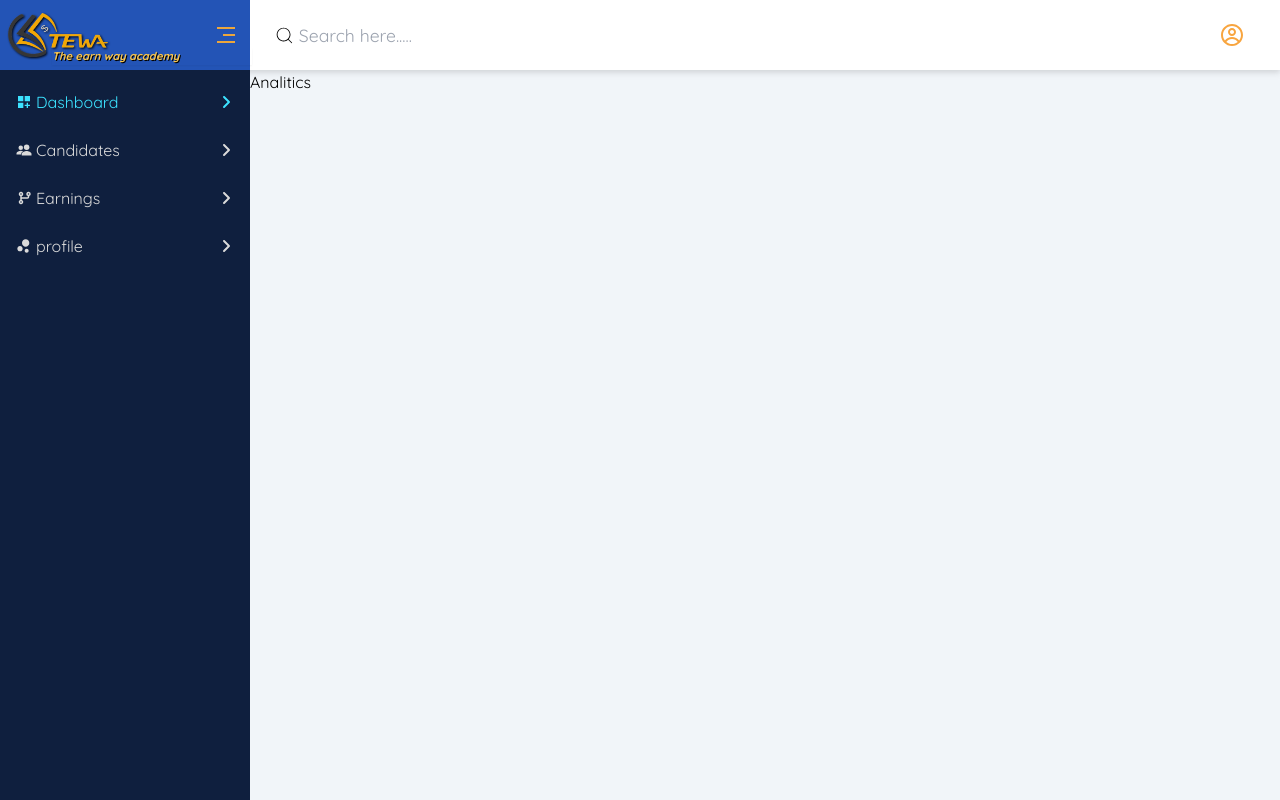
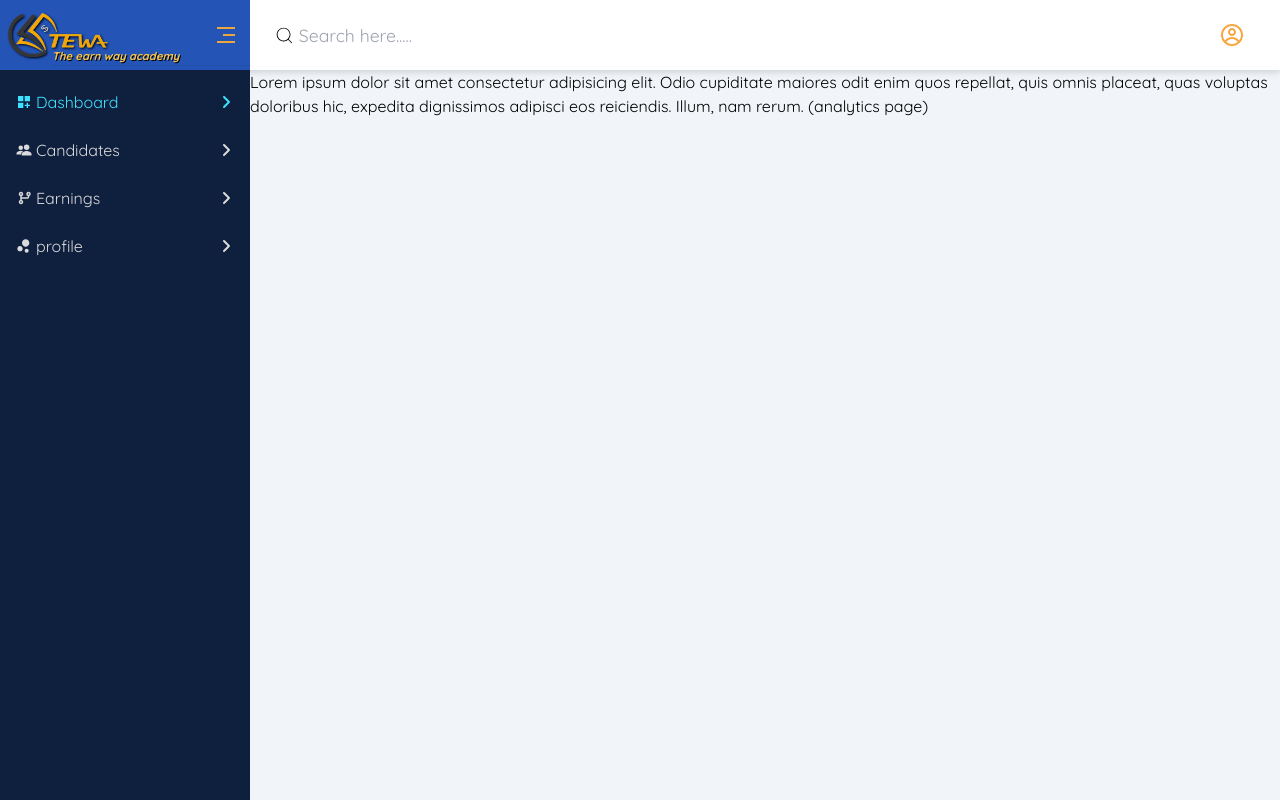
Before and after one commit to hmnazmul24/theearnwayacademy, a Next.js app: page /dashboard/analytics in a window 1280 px wide. Built offline with nearby package versions, Linux system fonts and the light colour scheme; a web font is replaced by a local one.

Commit message:
analytics page ui changed

```diff
--- a/app/dashboard/analytics/page.tsx
+++ b/app/dashboard/analytics/page.tsx
@@ -1,7 +1,14 @@
 import React from "react";
 
 const Analitics = () => {
-  return <div>Analitics</div>;
+  return (
+    <div>
+      Lorem ipsum dolor sit amet consectetur adipisicing elit. Odio cupiditate
+      maiores odit enim quos repellat, quis omnis placeat, quas voluptas
+      doloribus hic, expedita dignissimos adipisci eos reiciendis. Illum, nam
+      rerum. (analytics page)
+    </div>
+  );
 };
 
 export default Analitics;
--- a/components/shared/Navbar.tsx
+++ b/components/shared/Navbar.tsx
@@ -101,6 +101,7 @@ const Navbar = () => {
                   >
                     Branch Login
                   </Button> */}
+                  {/* this is working */}
                 </DrawerClose>
                 <DrawerClose>
                   <Button
```
